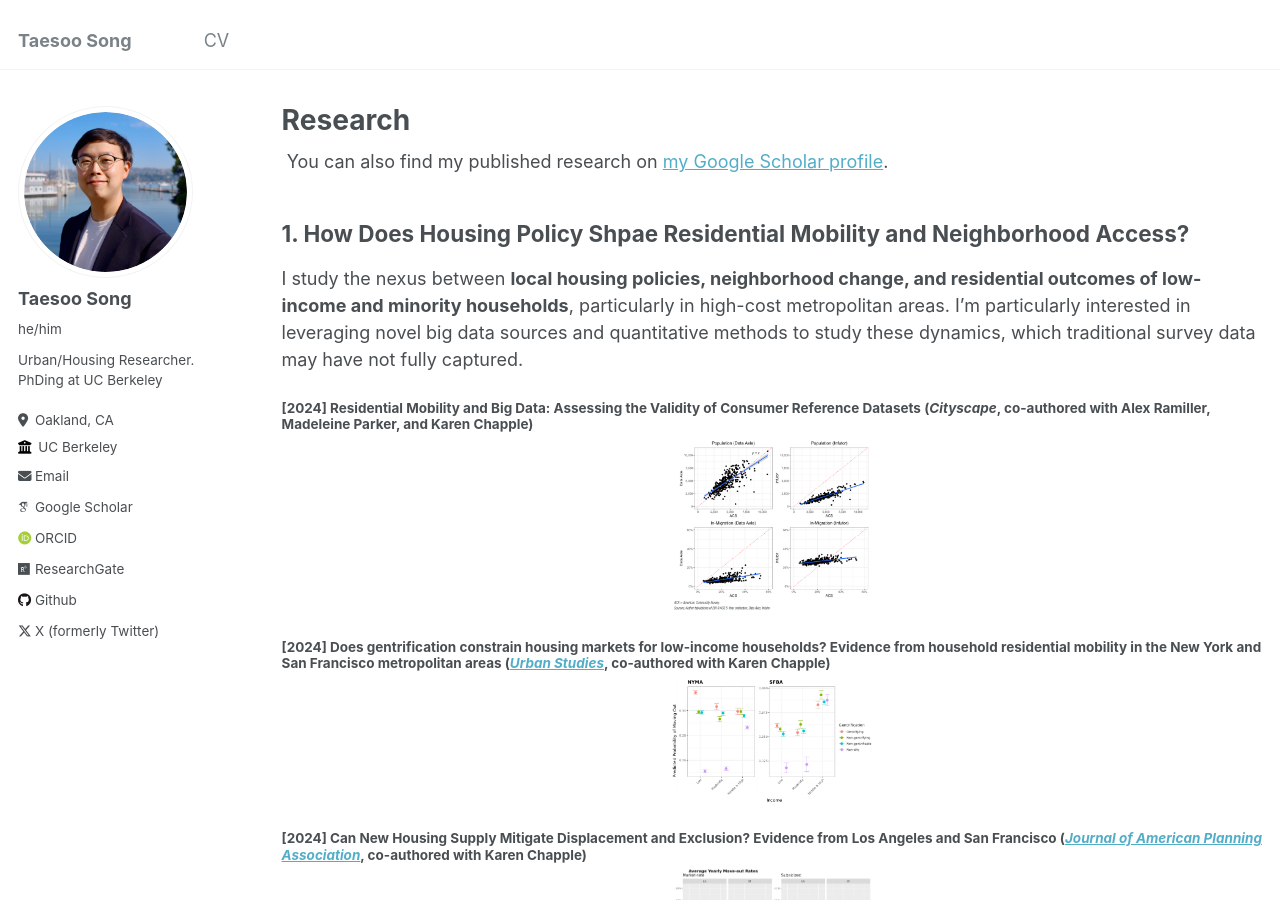
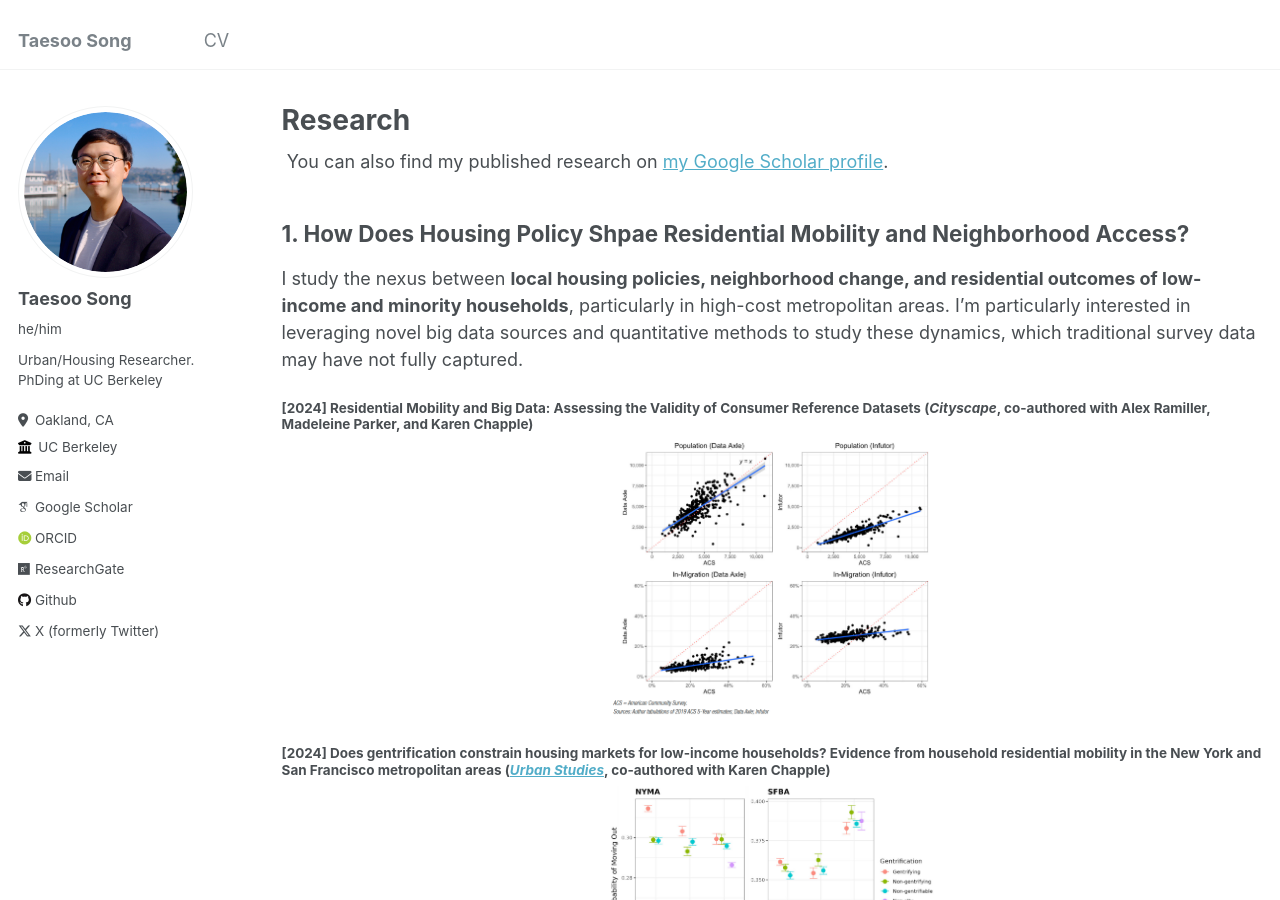
Before and after one commit to taesoosong/taesoosong.github.io, a Jekyll site: the page built from _pages/research.md, in a window 1280 px wide and 900 px high. Built offline with Jekyll 4.4.1, drawn with Linux system fonts in a browser that asks for light colours; some web fonts are replaced.

Commit message:
Update research.md

```diff
--- a/_pages/research.md
+++ b/_pages/research.md
@@ -19,7 +19,7 @@ I study the nexus between **local housing policies, neighborhood change, and res
 
 <div style="display: flex; justify-content: center; align-items: center;">
   <div style="flex: 1; text-align: center;">
-    <img src="../images/research/cityscape_2024.png" alt="Cityscape (2024)" style="width: 200px; height: auto;"/>
+    <img src="../images/research/cityscape_2024.png" alt="Cityscape (2024)" style="max-width: 33%; height: auto;"/>
   </div>
 </div>
 
@@ -27,7 +27,7 @@ I study the nexus between **local housing policies, neighborhood change, and res
 
 <div style="display: flex; justify-content: center; align-items: center;">
   <div style="flex: 1; text-align: center;">
-    <img src="../images/research/urbanstudies_2024.jpeg" alt="Urban Studies (2024)" style="width: 200px; height: auto;"/>
+    <img src="../images/research/urbanstudies_2024.jpeg" alt="Urban Studies (2024)" style="max-width: 33%; height: auto;"/>
   </div>
 </div>
 
@@ -35,7 +35,7 @@ I study the nexus between **local housing policies, neighborhood change, and res
 
 <div style="display: flex; justify-content: center; align-items: center;">
   <div style="flex: 1; text-align: center;">
-    <img src="../images/research/japa_2024_a.jpg" alt="Journal of American Planning Association (2024)" style="width: 200px; height: auto;"/>
+    <img src="../images/research/japa_2024_a.jpg" alt="Journal of American Planning Association (2024)" style="max-width: 33%; height: auto;"/>
   </div>
 </div>
 
@@ -55,9 +55,9 @@ I am also deeply interested in the profound demographic shift towards **greater
 
 <div style="display: flex; justify-content: center; align-items: center;">
   <div style="flex: 1; text-align: center;">
-    <img src="../images/research/pown_null.png" alt="Chapter 1a" style="width: 200px; height: auto;"/>
+    <img src="../images/research/pown_null.png" alt="Chapter 1a" style="max-width: 33%; height: auto;"/>
   </div>
   <div style="flex: 1; text-align: center;">
-    <img src="../images/research/housing_market_2019_MSA.png" alt="Chapter 1b" style="width: 200px; height: auto;"/>
+    <img src="../images/research/housing_market_2019_MSA.png" alt="Chapter 1b" style="max-width: 33%; height: auto;"/>
   </div>
 </div>
```
